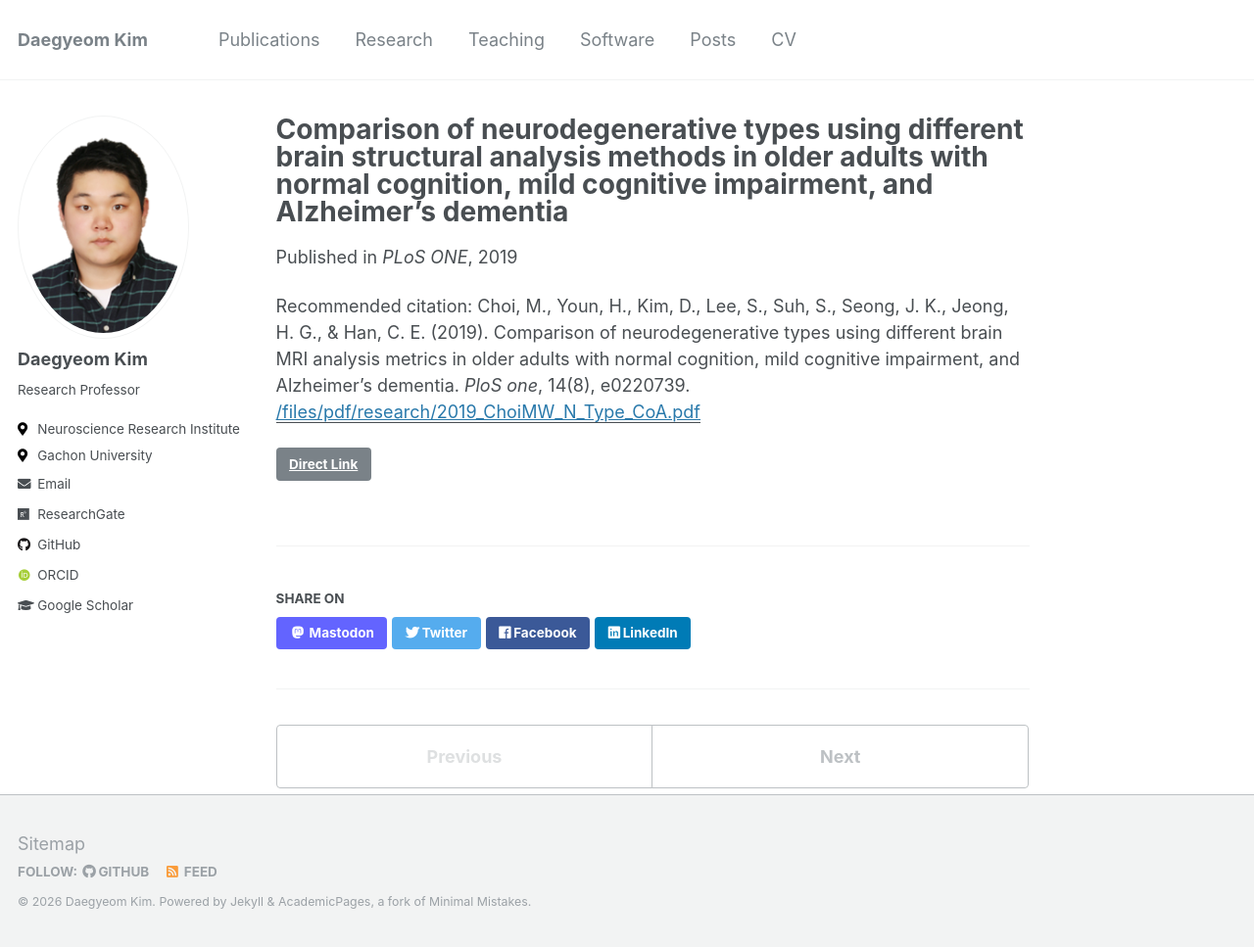
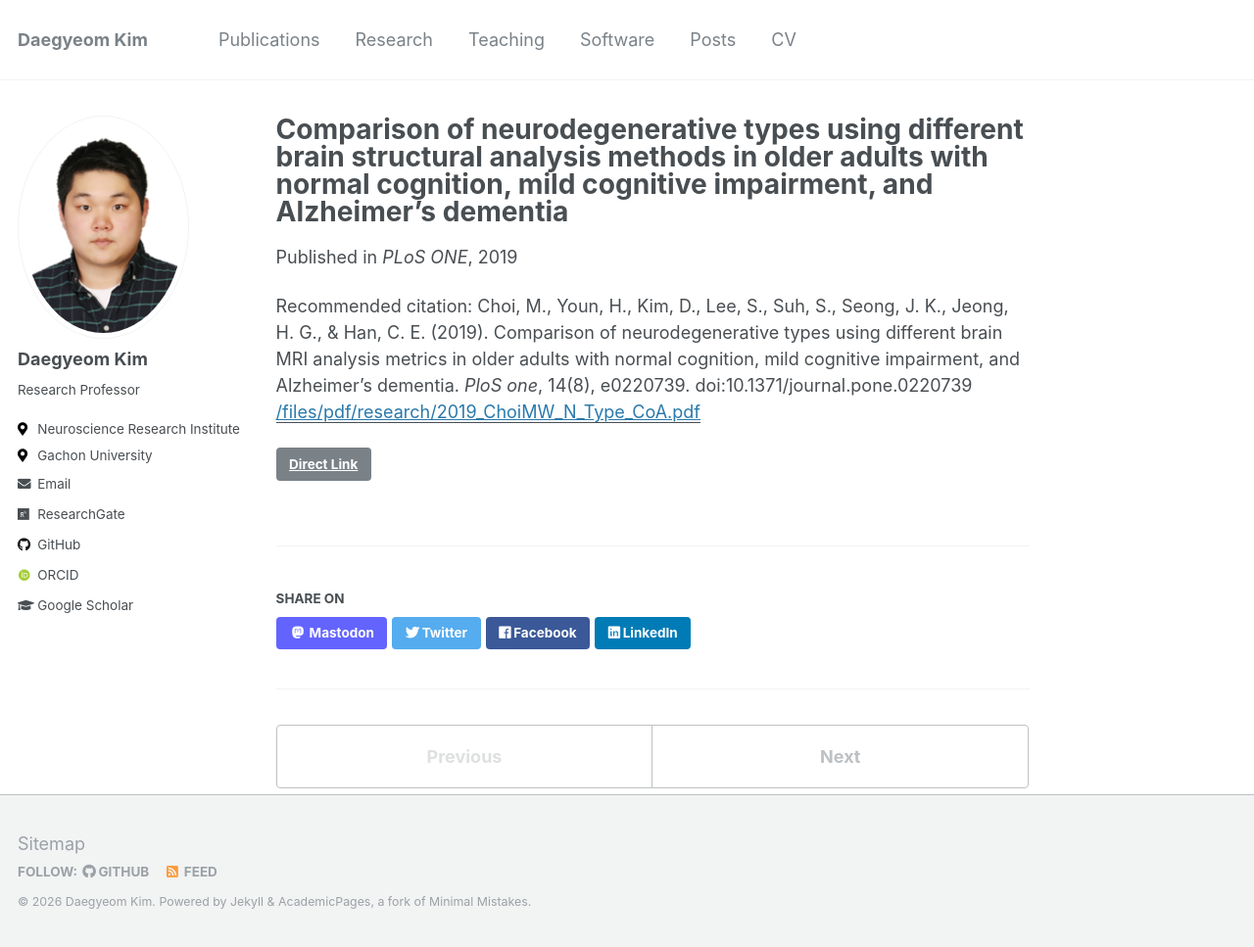
Before and after one commit to dgyeomkim/dgyeomkim.github.io, a Jekyll site: the page built from _publications/2019-Comp_N-type.md, in a window 1280 px wide and 967 px high. Shown: the whole window at 98% size. Built offline with Jekyll 4.4.1, drawn with Linux system fonts in a browser that asks for light colours; some web fonts are replaced.

Commit message:
Update 2019-Comp_N-type.md

```diff
--- a/_publications/2019-Comp_N-type.md
+++ b/_publications/2019-Comp_N-type.md
@@ -5,6 +5,6 @@
 date: 2019-08-01
 venue: 'PLoS ONE'
 paperurl: '/files/pdf/research/2019_ChoiMW_N_Type_CoA.pdf'
-link: 'https://doi.org/10.21105/joss.01722'
-citation: 'Choi, M., Youn, H., Kim, D., Lee, S., Suh, S., Seong, J. K., Jeong, H. G., & Han, C. E. (2019). Comparison of neurodegenerative types using different brain MRI analysis metrics in older adults with normal cognition, mild cognitive impairment, and Alzheimer’s dementia. <i>PloS one</i>, 14(8), e0220739.'
+link: 'https://doi.org/10.1371/journal.pone.0220739'
+citation: 'Choi, M., Youn, H., Kim, D., Lee, S., Suh, S., Seong, J. K., Jeong, H. G., & Han, C. E. (2019). Comparison of neurodegenerative types using different brain MRI analysis metrics in older adults with normal cognition, mild cognitive impairment, and Alzheimer’s dementia. <i>PloS one</i>, 14(8), e0220739. doi:10.1371/journal.pone.0220739'
 ---
```
